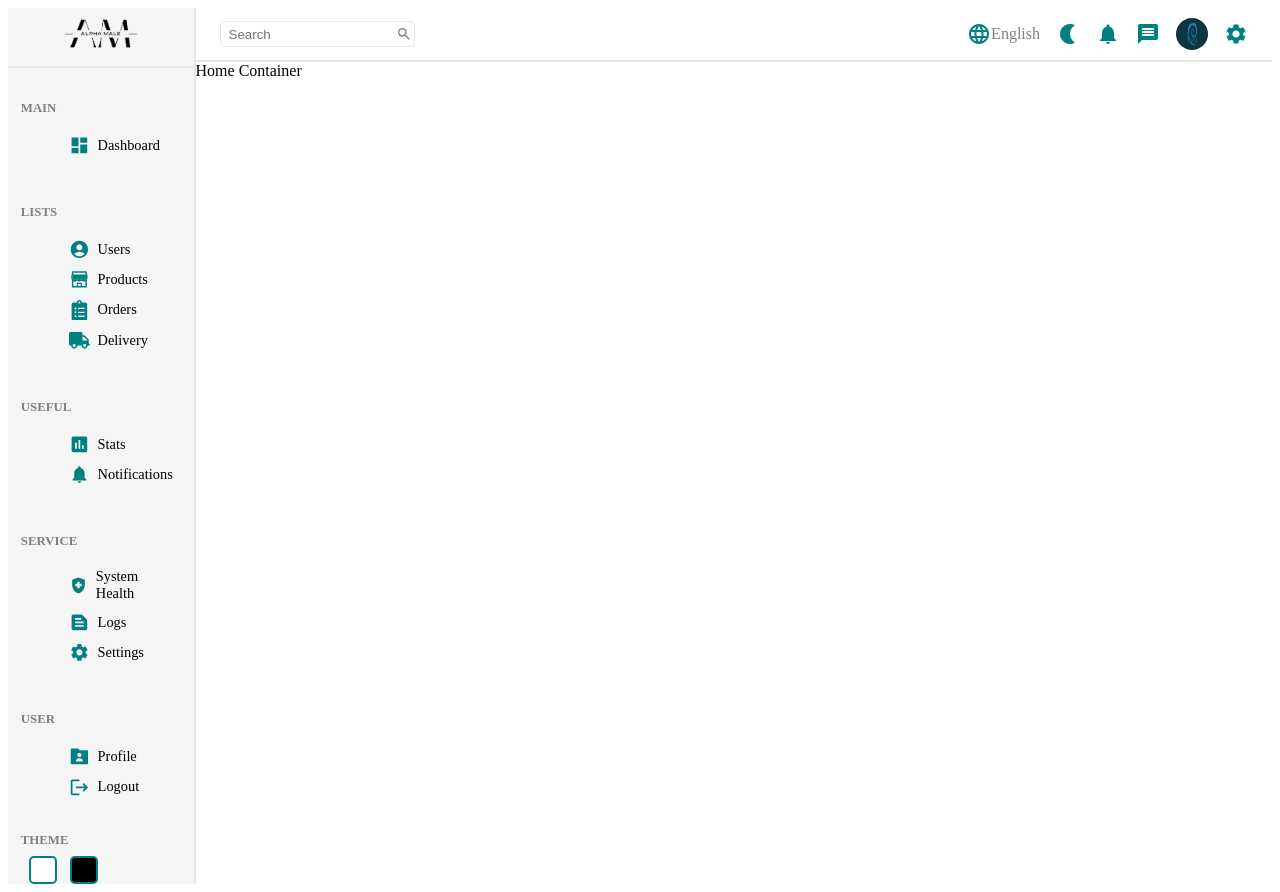
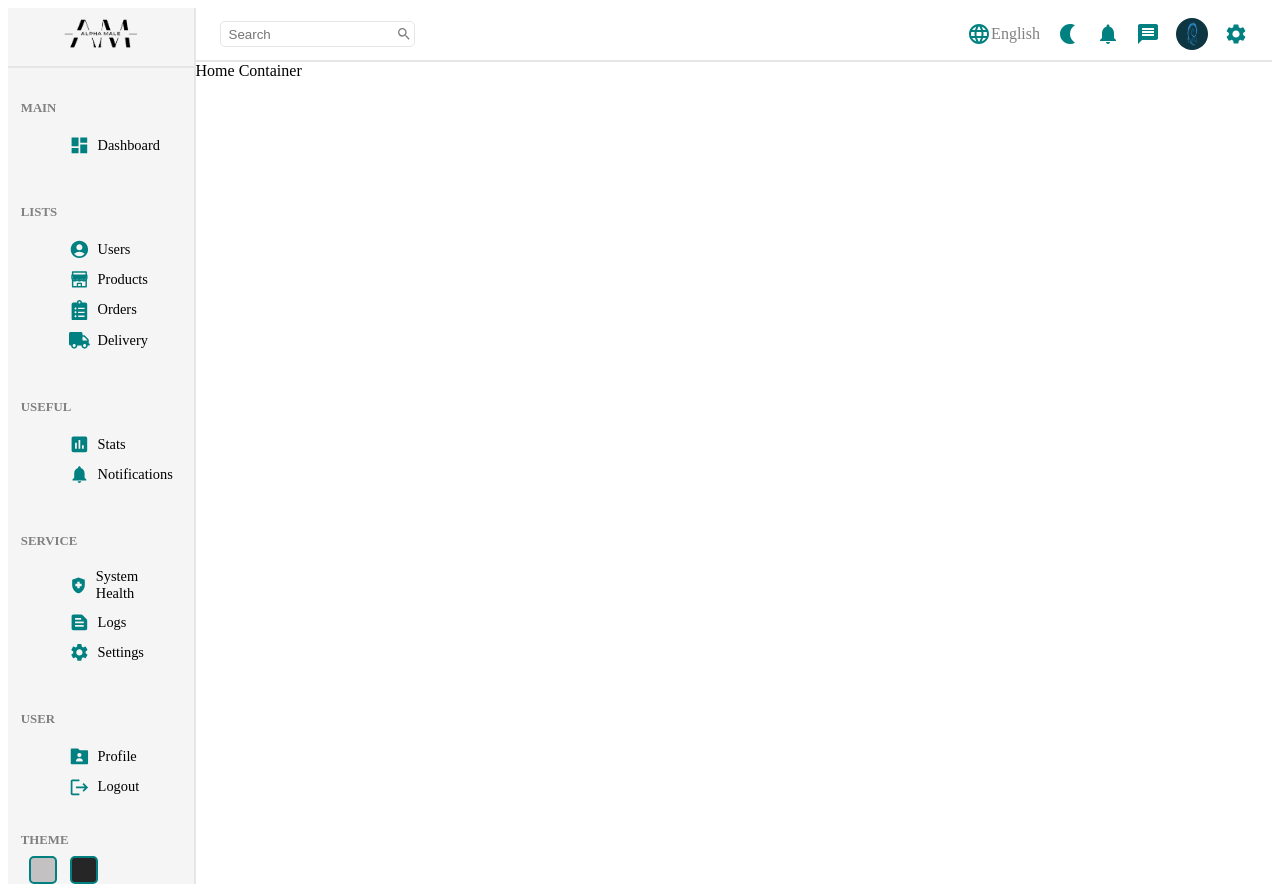
Before and after one commit to zeetaengrg/e-commerce-clothing-shop, a React (Create React App) app in the folder admin/: page / in a window 1280 px wide. Built offline with nearby package versions, Linux system fonts and the light colour scheme; the HTML template or start-up script is replaced by a standard one.

Commit message:
style(theme): dark and light color modififed

```diff
--- a/admin/src/styles/abstracts/_variables.scss
+++ b/admin/src/styles/abstracts/_variables.scss
@@ -6,8 +6,9 @@ $border-color: hsl(0, 0%, 90%);
 // Heading
 $heading-color: hsl(0, 0%, 50%);
 // Theme
-$theme-light: white;
-$theme-dark: black;
+$theme-light: hsl(0, 2%, 76%)
+;
+$theme-dark: hsl(0, 0%, 15%);
 // Icon
 $icon-color: teal;
 
```
